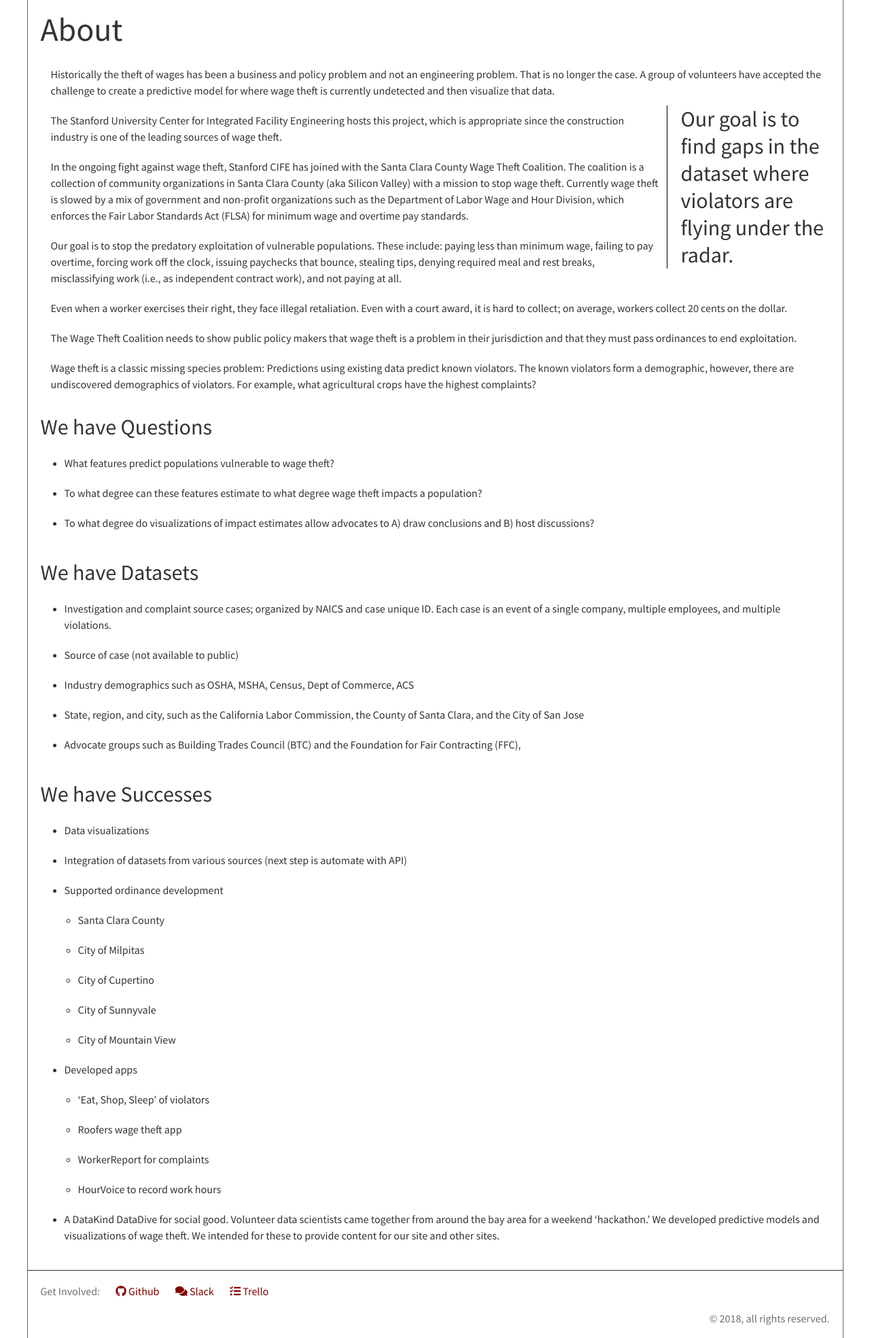
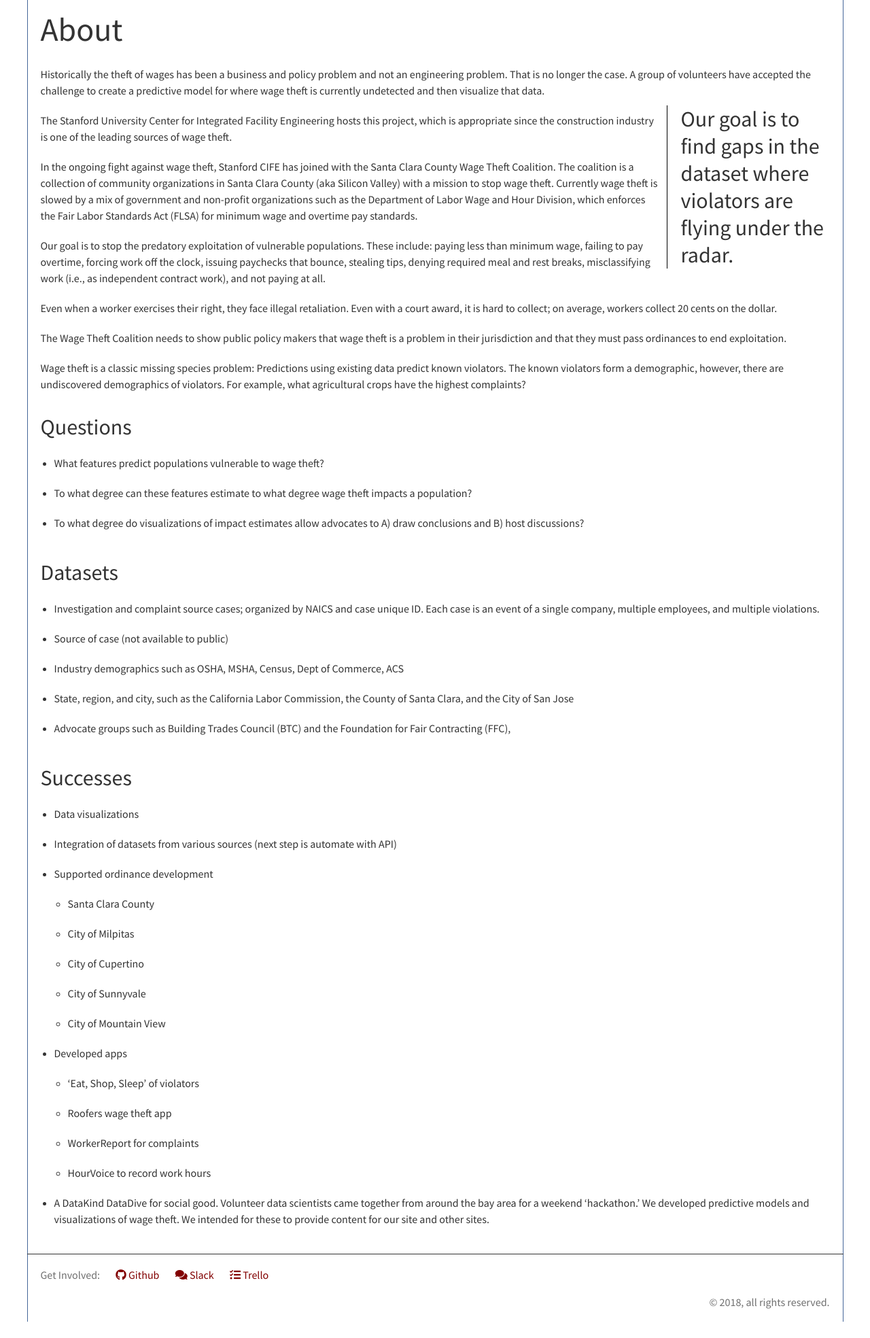
Before and after one commit to wagetheft/html, a PHP site: page /about/ in a window 1280 px wide. Shown: the part 70-2038 px from the top of the page at 68% size. After the commit the page ends 2014 px from the top, so only its background shows below. Run offline with PHP 8.4, Linux system fonts and the light colour scheme; some libraries are stand-ins or nearby versions; some web fonts are replaced.

Commit message:
Clean up About and Methodology pages

```diff
--- a/about/index.php
+++ b/about/index.php
@@ -13,7 +13,6 @@
                 <div class="content-section">
                     <h1>About</h1>
 
-                    <div class="section">
                     <p>Historically the theft of wages has been a business and policy problem and not an engineering problem. That is no longer the case. A group of volunteers have accepted the challenge to create a predictive model for where wage theft is currently undetected and then visualize that data.</p>
                     <blockquote>Our goal is to find gaps in the dataset where violators are flying under the radar.</blockquote>
                     <p>The Stanford University Center for Integrated Facility Engineering hosts this project, which is appropriate since the construction industry is one of the leading sources of wage theft.</p>
@@ -22,19 +21,15 @@
                     <p>Even when a worker exercises their right, they face illegal retaliation. Even with a court award, it is hard to collect; on average, workers collect 20 cents on the dollar.</p>
                     <p>The Wage Theft Coalition needs to show public policy makers that wage theft is a problem in their jurisdiction and that they must pass ordinances to end exploitation.</p>
                     <p>Wage theft is a classic missing species problem: Predictions using existing data predict known violators. The known violators form a demographic, however, there are undiscovered demographics of violators. For example, what agricultural crops have the highest complaints?</p>
-                    </div>
 
-                    <h2>We have Questions</h2>
-                    <div class="section">
+                    <h2>Questions</h2>
                     <ul>
                         <li>What features predict populations vulnerable to wage theft?</li>
                         <li>To what degree can these features estimate to what degree wage theft impacts a population?</li>
                         <li>To what degree do visualizations of impact estimates allow advocates to A) draw conclusions and B) host discussions?</li>
                     </ul>
-                    </div>
 
-                    <h2>We have Datasets</h2>
-                    <div class="section">
+                    <h2>Datasets</h2>
                     <ul>
                         <li>Investigation and complaint source cases; organized by NAICS and case unique ID. Each case is an event of a single company, multiple employees, and multiple violations.</li>
                         <li>Source of case (not available to public)</li>
@@ -42,10 +37,8 @@
                         <li>State, region, and city, such as the California Labor Commission, the County of Santa Clara, and the City of San Jose</li>
                         <li>Advocate groups such as Building Trades Council (BTC) and the Foundation for Fair Contracting (FFC),</li>
                     </ul>
-                    </div>
 
-                    <h2>We have Successes</h2>
-                    <div class="section">
+                    <h2>Successes</h2>
                     <ul>
                         <li>Data visualizations</li>
                         <li>Integration of datasets from various sources (next step is automate with API)</li>
@@ -67,7 +60,6 @@
                         <li>A DataKind DataDive for social good. Volunteer data scientists came together from around the bay area for a weekend ‘hackathon.’ We developed predictive models and visualizations of wage theft. We intended for these to provide content for our site and other sites.</li>
                     </ul>
                 </div>
-                </div>
             </section>
         </div>
         <?php include '../includes/footer.php'; ?>
```
Also changed, not shown: methodology/index.php (indentation only). Lines whose indentation alone changed are shown as unchanged.
